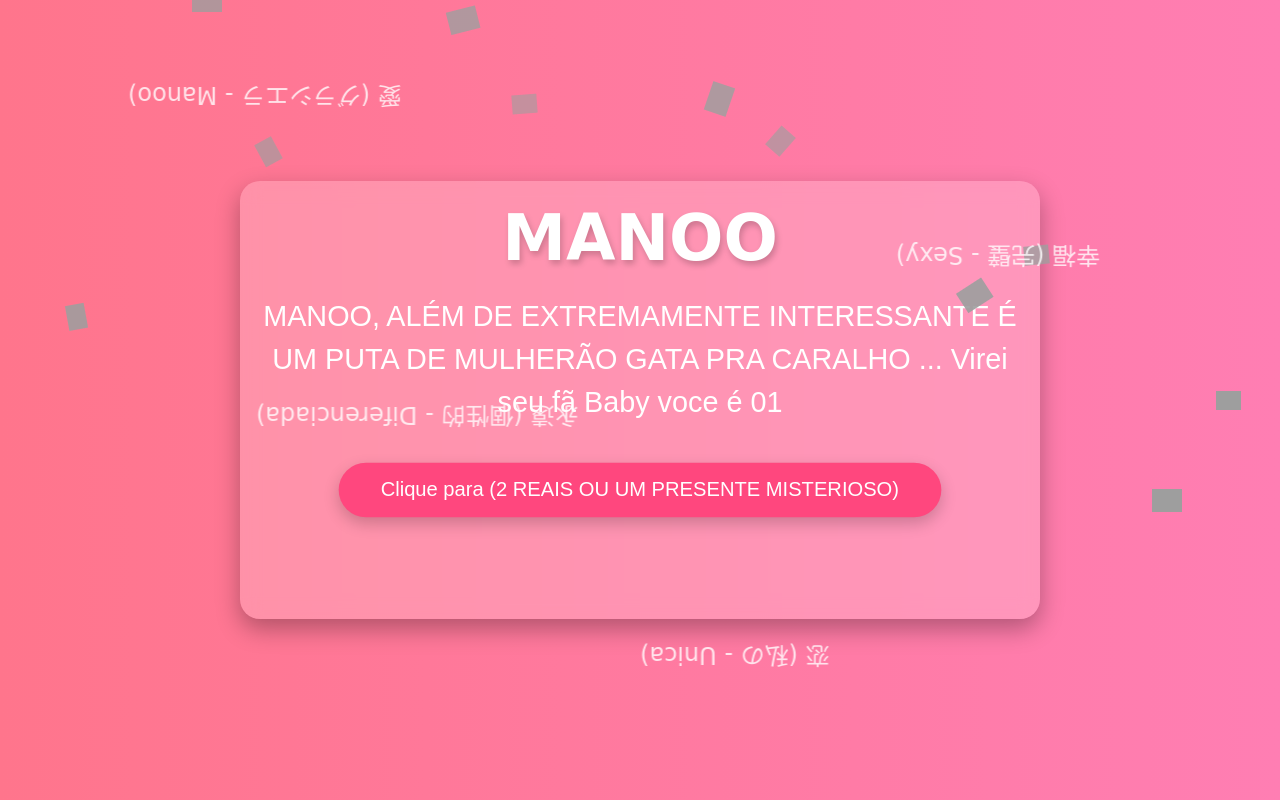
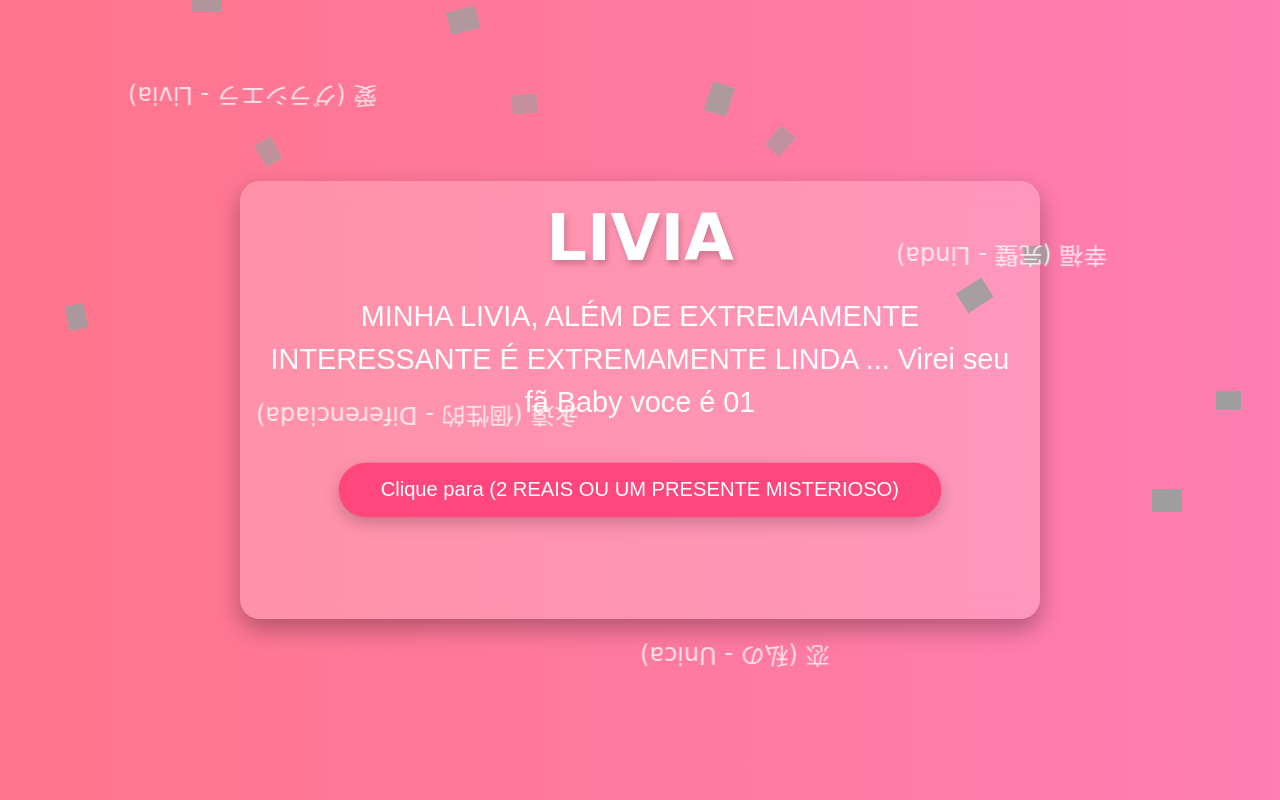
Before and after one commit to Danrley13/Graci, a plain HTML site: page index.html in a window 1280 px wide. Drawn offline with Linux system fonts and the light colour scheme; grey boxes are pictures that could not be loaded.

Commit message:
Update index.html

```diff
--- a/index.html
+++ b/index.html
@@ -3,7 +3,7 @@
 <head>
     <meta charset="UTF-8">
     <meta name="viewport" content="width=device-width, initial-scale=1.0">
-    <title>MANOO</title>
+    <title>LIVIA</title>
     <style>
         * {
             margin: 0;
@@ -207,10 +207,10 @@
 
     <!-- Container principal com a homenagem -->
     <div class="container">
-        <h1>MANOO</h1>
-        <p>MANOO, ALÉM DE EXTREMAMENTE INTERESSANTE É UM PUTA DE MULHERÃO GATA PRA CARALHO ... Virei seu fã Baby voce é 01 </p>
+        <h1>LIVIA</h1>
+        <p>MINHA LIVIA, ALÉM DE EXTREMAMENTE INTERESSANTE É EXTREMAMENTE LINDA ... Virei seu fã Baby voce é 01 </p>
         <button onclick="mostrarMensagem()">Clique para (2 REAIS OU UM PRESENTE MISTERIOSO)</button>
-        <p id="mensagem" class="hidden"> Ruivaa, me passa seu wpp ? rs </p>
+        <p id="mensagem" class="hidden"> LIVIA VOU CASAR COM VOOOC </p>
     </div>
 
     <!-- Corações flutuantes -->
@@ -222,9 +222,9 @@
     <div class="heart heart-6"></div>
 
     <!-- Letras japonesas flutuando -->
-    <div class="japanese-text japanese-text-1">愛 (グラシエラ - Manoo)</div>
+    <div class="japanese-text japanese-text-1">愛 (グラシエラ - Livia)</div>
     <div class="japanese-text japanese-text-2">永遠 (個性的 - Diferenciada)</div>
-    <div class="japanese-text japanese-text-3">幸福 (完璧 - Sexy)</div>
+    <div class="japanese-text japanese-text-3">幸福 (完璧 - Linda)</div>
     <div class="japanese-text japanese-text-4">恋 (私の - Unica)</div>
 
     <!-- Balões flutuantes -->
```
